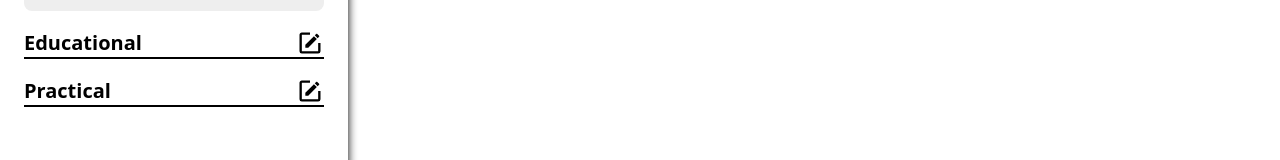
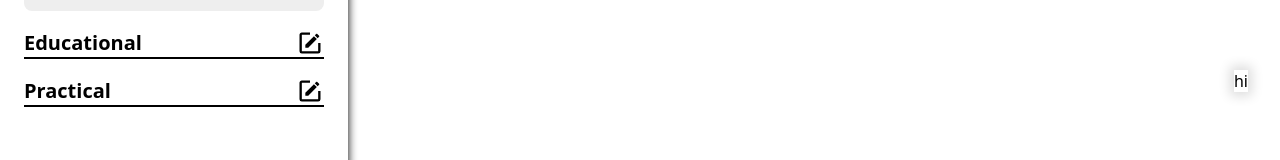
Before and after one commit to crispynoodlesoup/react-CV, a React (Vite) app: page / in a window 1280 px wide. Shown: the part 319-479 px from the top of the page. Built offline with nearby package versions, Linux system fonts and the light colour scheme.

Commit message:
add a basic page element

```diff
--- a/src/App.jsx
+++ b/src/App.jsx
@@ -113,9 +113,11 @@ function SideBar() {
 }
 
 function CV() {
-  return <main>
-    <div className="CV-page">hi</div>
-  </main>;
+  return (
+    <main>
+      <div className="cv-page">hi</div>
+    </main>
+  );
 }
 
 function App() {
--- a/style/app.css
+++ b/style/app.css
@@ -105,12 +105,17 @@ main {
   max-height: 100%;
   box-shadow: inset 8px 0 10px -8px rgb(0, 0, 0);
   padding: 32px;
-  display: grid;
-  grid-template-columns: 1fr;
-  grid-template-rows: 1fr;
-  place-content: center;
+  place-items: center;
 }
 
-.CV-page {
+.cv-page {
+  position: relative;
+  top: 50%;
+  left: 50%;
+  transform: translate(-50%, -50%);
+
+  max-height: 100%;
+  object-fit: cover;
   aspect-ratio: 17/22;
+  box-shadow: 0 0 12px 4px rgb(221, 221, 221);
 }
```
